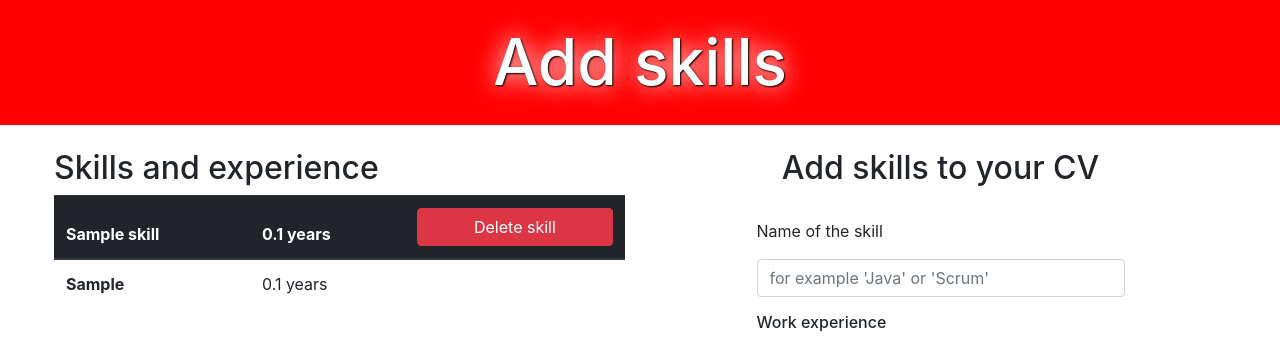
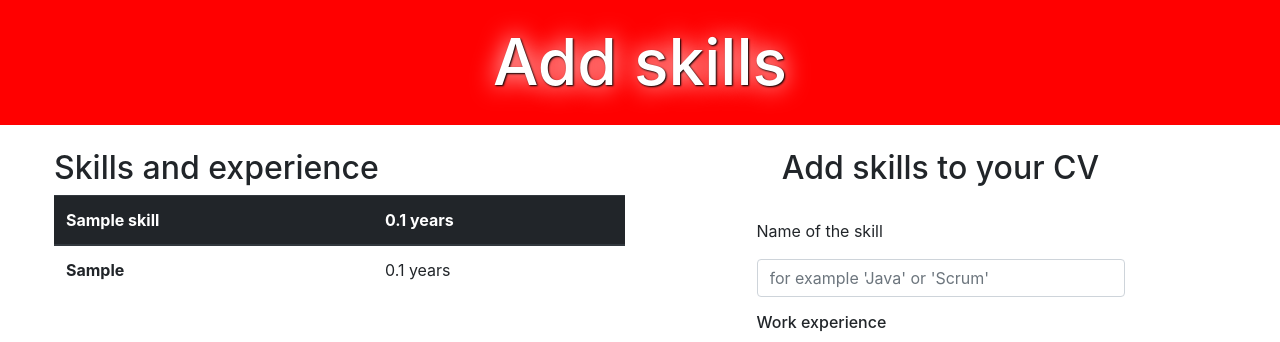
Before and after one commit to MiguelSombrero/skill-em-all, a Flask app: page /skills/new in a window 1280 px wide. Shown: the part 56-398 px from the top of the page. Run offline with Flask 2, Linux system fonts and the light colour scheme; a user stored in the database is signed in; tables that the repository leaves empty hold one stand-in row (values such as "Sample post"); some libraries are stand-ins or nearby versions.

Commit message:
refactored delete skill functionality to my skills page

```diff
--- a/application/skills/views.py
+++ b/application/skills/views.py
@@ -109,7 +109,7 @@ def skills_delete(skill_id):
     db.session.delete(skill)
     db.session.commit()
 
-    return redirect(url_for("skills_form"))
+    return redirect(url_for("skills_my"))
 
 def __validate_experience(form):
     if form.work_experience_years.data == 0 and \
--- a/application/templates/accounts/accounts.html
+++ b/application/templates/accounts/accounts.html
@@ -49,7 +49,7 @@
                 <h5 class="card-title">Skills</h5>
             </div>
             <div class="card-body table-responsive">
-                {{ macros.skill_table(account.skills, current_user) }}
+                {{ macros.skill_table(account.skills) }}
             </div>
         </div>
     </div>
--- a/application/templates/macros.html
+++ b/application/templates/macros.html
@@ -9,7 +9,7 @@
   </div>
 {%- endmacro %}
 
-{% macro skill_table(skills, current_user) -%}
+{% macro skill_table(skills) -%}
   {% for skill in skills %}
   {% set sum  = skill.experiences | sum(attribute='experience') / 12 %}
   <table class="table table-hover">
@@ -17,14 +17,6 @@
       <tr>
         <th scope="col">{{ skill.name }}</th>
         <th scope="col">{{ sum | round(1) }} years</th>
-
-        {% if skill.owner_id == current_user.id %}
-        <th>
-          <form method="POST" action="{{ url_for('skills_delete', skill_id=skill.id) }}">
-            <input type="submit" class="btn btn-danger" style="width: 100%;" value="Delete skill"/>
-          </form>
-        </th>
-        {% endif %}
       </tr>
     </thead>
     <tbody>
--- a/application/templates/skills/skills_form.html
+++ b/application/templates/skills/skills_form.html
@@ -9,7 +9,7 @@
   <div class="col-12 col-md-6 table-responsive">
     <h2>Skills and experience</h2>
 
-    {{ macros.skill_table(current_user.skills, current_user) }}
+    {{ macros.skill_table(current_user.skills) }}
 
   </div>
   <div class="col-12 col-md-6">
```
Also changed, not shown: application/templates/skills/skills.html (+13 -5 lines).
